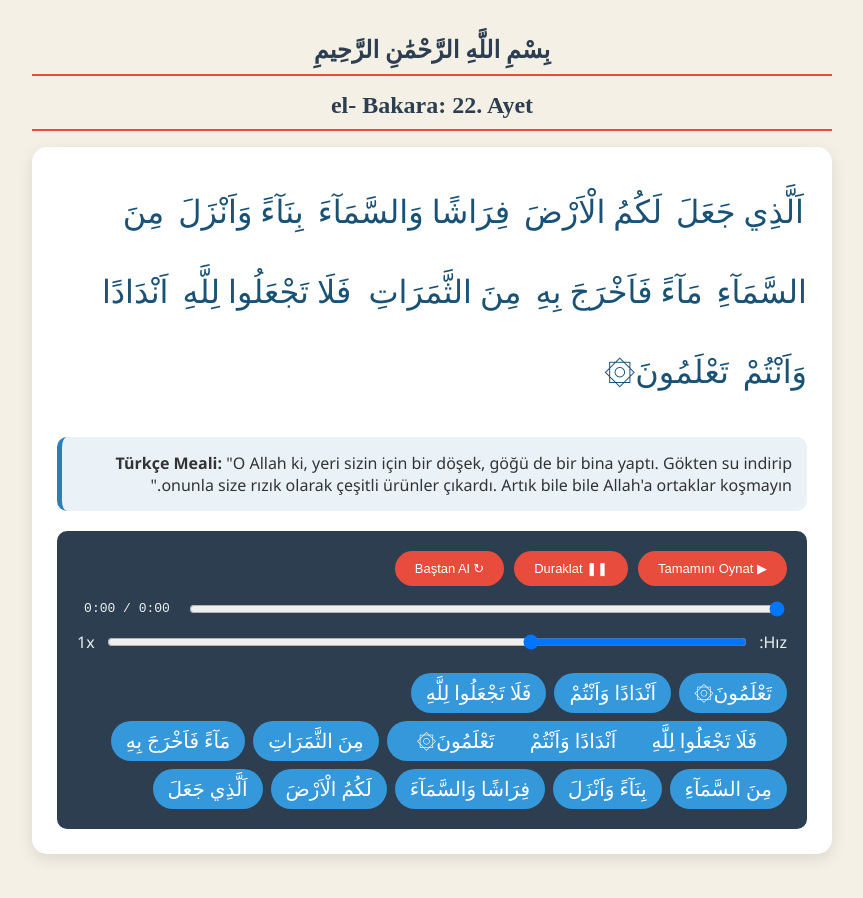
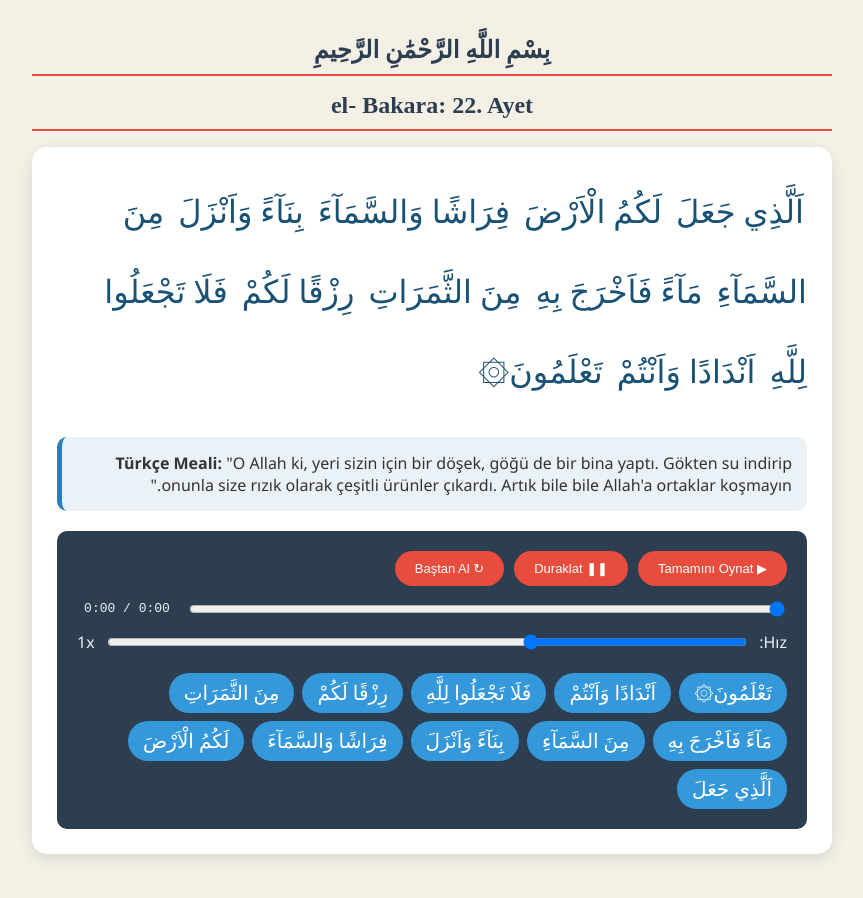
Before and after one commit to Firdevs-demir/bakara-22, a plain HTML site: page index.html in a window 1280 px wide. Shown: the whole page, without its empty margins (208-1071 px from the left). Drawn offline with Linux system fonts and the light colour scheme; a web font is replaced by a local one.

Commit message:
Update index.html

```diff
--- a/index.html
+++ b/index.html
@@ -124,7 +124,7 @@
             <span class="kelime" data-start="12">مِنَ السَّمَآءِ</span>
             <span class="kelime" data-start="15">مَآءً فَاَخْرَجَ بِهِ</span>
             <span class="kelime" data-start="18">مِنَ الثَّمَرَاتِ</span>
-             <span class="kelime" data-start="21"رِزْقًا لَكُمْ ۚ<</span>
+           <span class="kelime" data-start="21">رِزْقًا لَكُمْ</span>
             <span class="kelime" data-start="24">فَلَا تَجْعَلُوا لِلَّهِ</span>
             <span class="kelime" data-start="27">اَنْدَادًا وَاَنْتُمْ</span>
             <span class="kelime" data-start="30">تَعْلَمُونَ۞</span>
```
